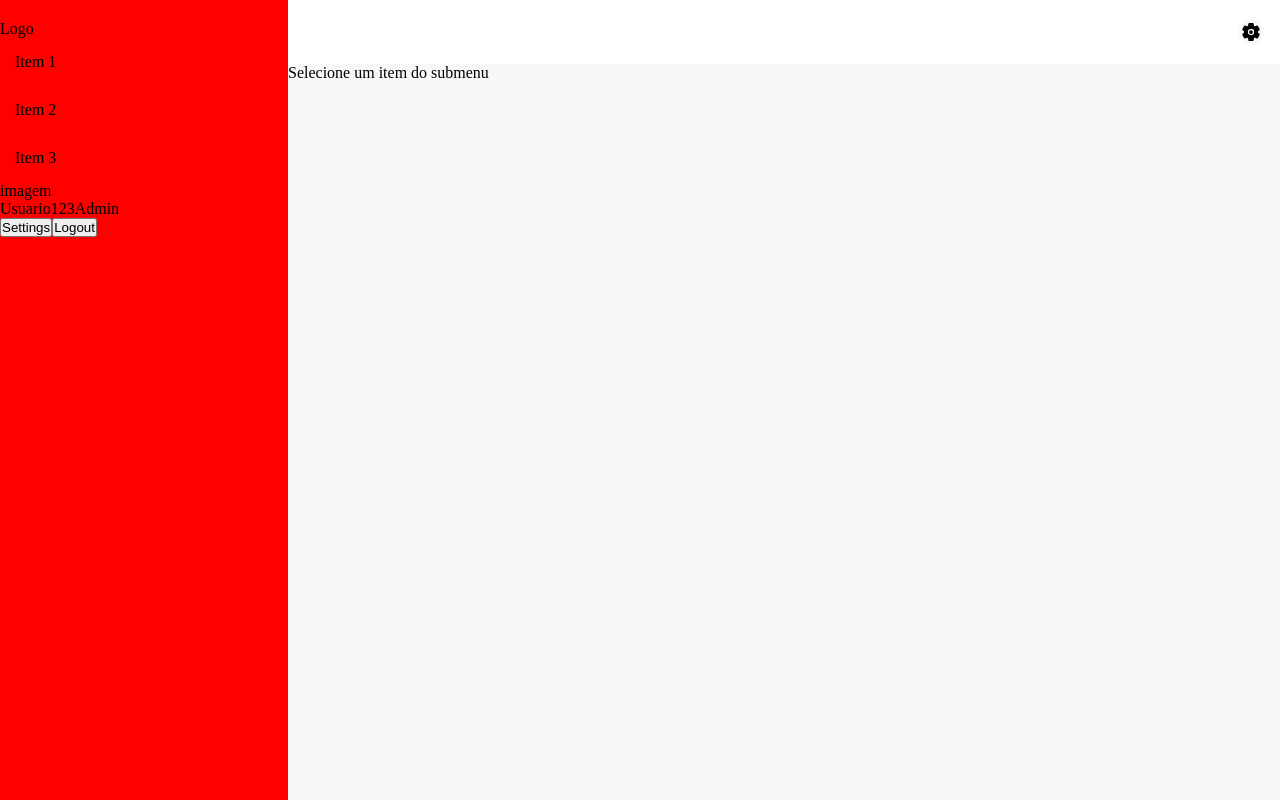
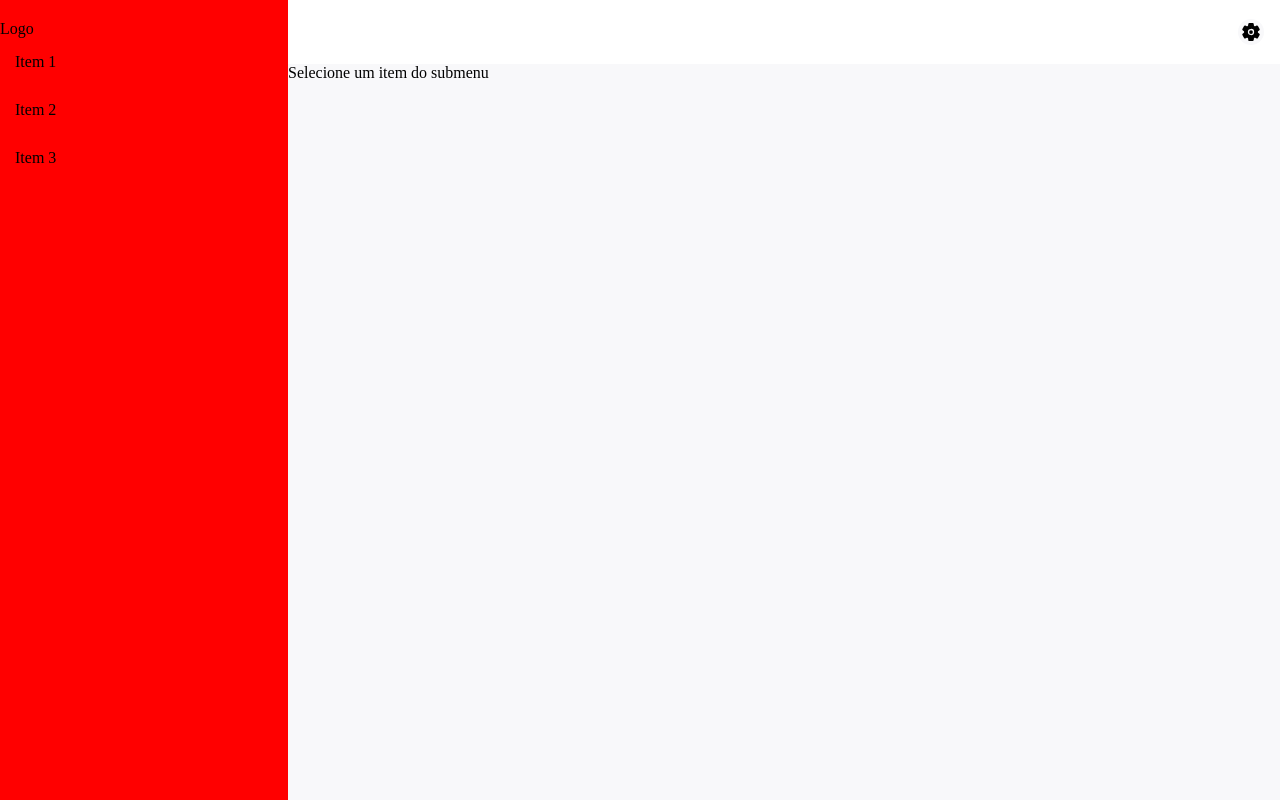
Before and after one commit to italo1033/asset-stock, a Next.js app: page / in a window 1280 px wide. Built offline with nearby package versions, Linux system fonts and the light colour scheme.

Commit message:
retirando footer e aficionando classenames  sidebarheader e sidebarmenu

```diff
--- a/src/app/components/Sidbar/sidbar.tsx
+++ b/src/app/components/Sidbar/sidbar.tsx
@@ -18,32 +18,15 @@ const Sidebar: React.FC<ButtonComponentProps> = ({ onButtonClickSidebar }) => {
 
   return (
     <div className={styles.sidebar}>
-      <header>
+      <header className={styles.sidebarheader}>
         Logo
       </header>
 
-      <menu>
+      <menu className={styles.sidebarmenu}>
         <MenuItem title="Item 1" submenu={['Subitem 1.1', 'Subitem 1.2']} onButtonClickMenuItem={handleButtonClick} />
         <MenuItem title="Item 2" submenu={['Subitem 2.1', 'Subitem 2.2']} onButtonClickMenuItem={handleButtonClick} />
         <MenuItem title="Item 3" submenu={['Subitem 3.1', 'Subitem 3.2']} onButtonClickMenuItem={handleButtonClick} />
       </menu>
-
-      <footer>
-        <div>
-          <div>
-            <div>imagem</div>
-            <div>
-              <span>Usuario123</span>
-              <span>Admin</span>
-            </div>
-          </div>
-
-          <div>
-            <button>Settings</button>
-            <button>Logout</button>
-          </div>
-        </div>
-      </footer>
     </div>
   );
 };
```
